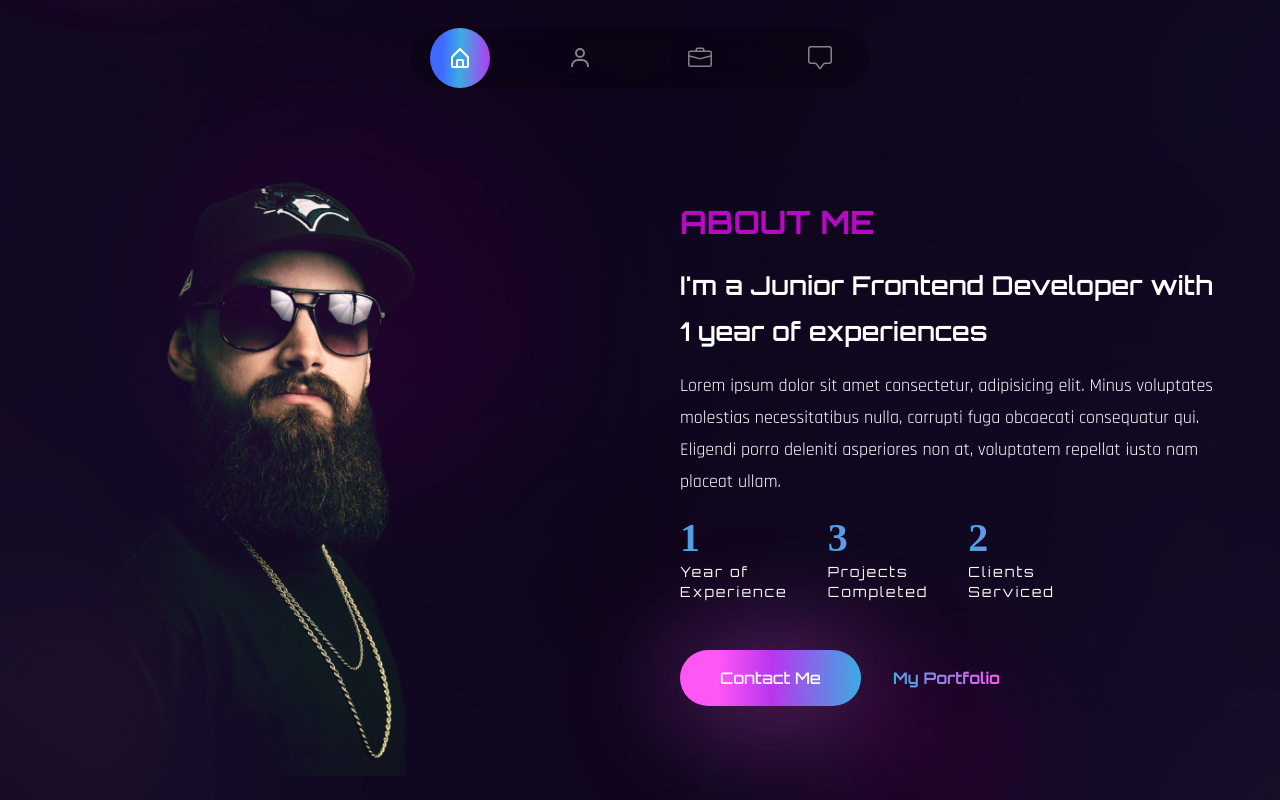
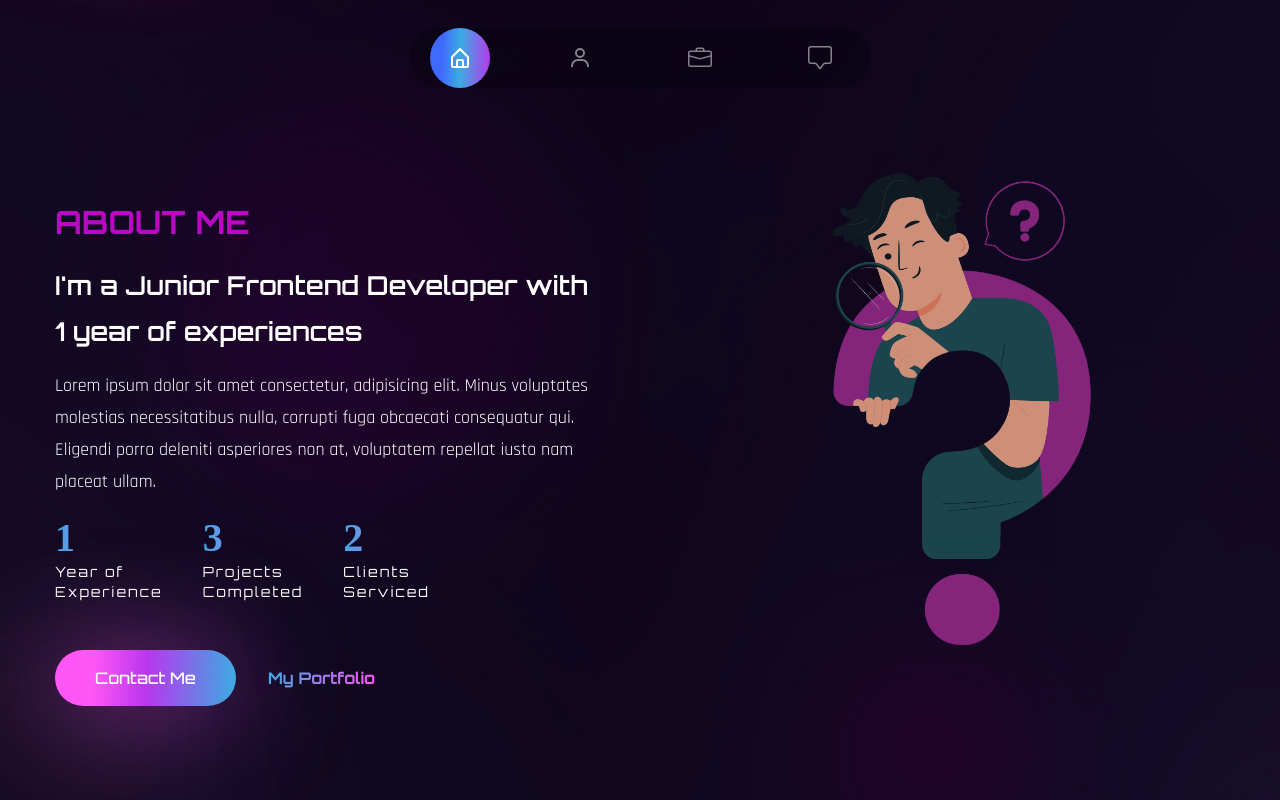
Before and after one commit to damarbm30/react-portfolio, a React (Vite) app: page / in a window 1280 px wide. Shown: the part 680-1480 px from the top of the page. Built offline with nearby package versions, Linux system fonts and the light colour scheme; a web font is replaced by a local one.

Commit message:
update image

```diff
--- a/src/pages/About.jsx
+++ b/src/pages/About.jsx
@@ -12,14 +12,6 @@ const About = () => {
     <section id="about" className="section" ref={ref}>
       <div className="container mx-auto">
         <div className="flex h-screen flex-col gap-y-10 lg:flex-row lg:items-center lg:gap-x-20 lg:gap-y-0">
-          {/* img */}
-          <motion.div
-            variants={fadeIn("right", 0.3)}
-            initial="hidden"
-            whileInView="show"
-            viewport={{ once: false, amount: 0.3 }}
-            className="h-[640px] flex-1 bg-about bg-contain bg-top bg-no-repeat mix-blend-lighten"
-          ></motion.div>
           {/* text */}
           <motion.div
             variants={fadeIn("left", 0.3)}
@@ -69,6 +61,14 @@ const About = () => {
               </a>
             </div>
           </motion.div>
+          {/* img */}
+          <motion.div
+            variants={fadeIn("right", 0.3)}
+            initial="hidden"
+            whileInView="show"
+            viewport={{ once: false, amount: 0.3 }}
+            className="h-[640px] flex-1 bg-about bg-contain bg-top bg-no-repeat mix-blend-lighten"
+          ></motion.div>
         </div>
       </div>
     </section>
```
Also changed, not shown: src/assets/about.png, 1 other file (tests, documents, lock files or other folders).
